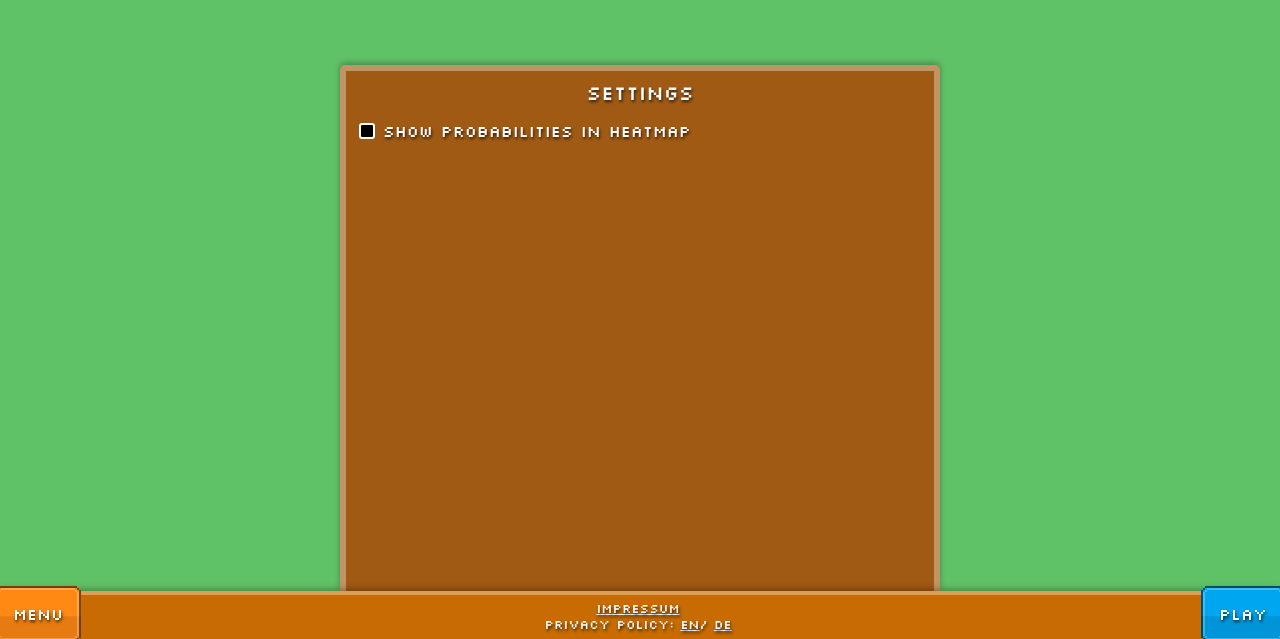
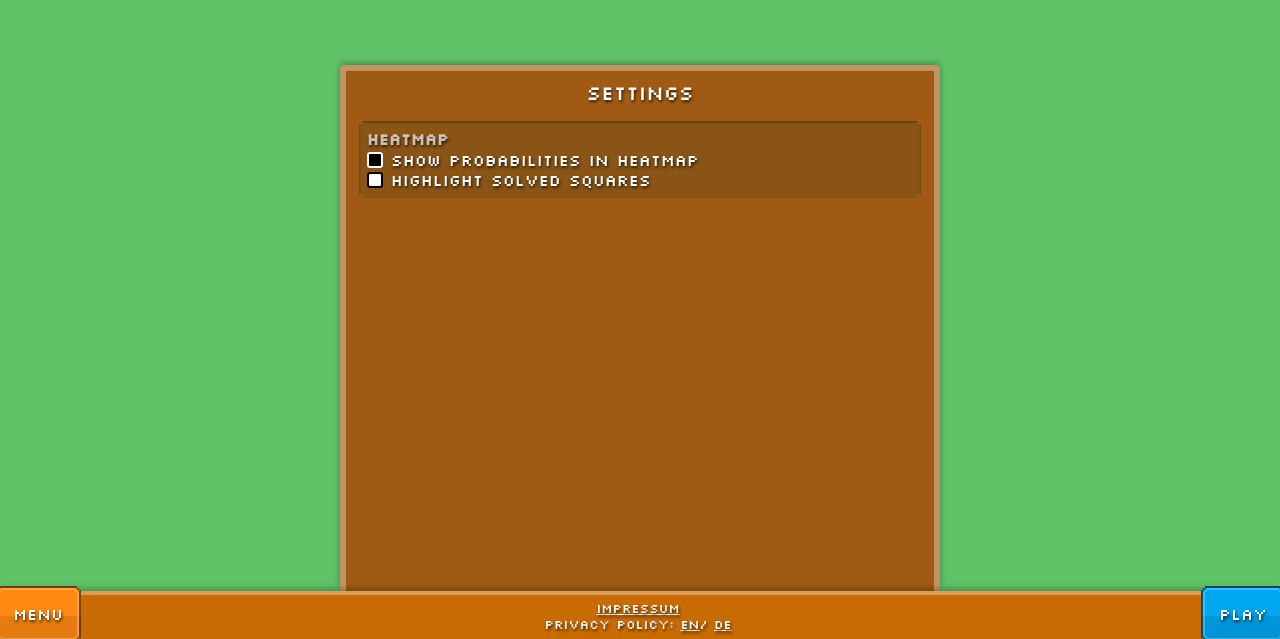
Before and after one commit to derJunker/disco-zoo-solver, a Vue app in the folder frontend/: page /settings in a window 1280 px wide. Shown: the part 161-800 px from the top of the page. Built offline with nearby package versions, Linux system fonts and the light colour scheme.

Commit message:
impl showPercentage and added setting highlightSolved

```diff
--- a/frontend/src/components/Basic/DiscoBoard.vue
+++ b/frontend/src/components/Basic/DiscoBoard.vue
@@ -8,8 +8,9 @@
       <AnimalSquare
           v-if="game.board[coords.x][coords.y].occupied && game.board[coords.x][coords.y].revealed"
           :animal="game.board[coords.x][coords.y].animalBoardInstance.animal" class="animal-square" />
-<!--                <span style="user-select: none;" v-else-if="probabilities">{{probabilities[coords.x][coords.y].toFixed-->
-<!--                (3)}}</span>-->
+                <span style="user-select: none;"
+                      v-else-if="showPercentages && probabilities">{{probabilities[coords.x][coords.y].toFixed
+                (3)}}</span>
     </button>
     <transition name="fade">
       <div class="loading" v-if="showLoading">
@@ -28,6 +29,7 @@ import {getHeatmapColor} from "@/util/heatmap-colors";
 import {defineComponent} from "vue";
 import LoadingCircle from "@/components/Basic/LoadingCircle.vue";
 import {RegionColors} from "@/types/RegionColors";
+import {useSettings} from "@/store/useSettings";
 
 export default defineComponent({
   name: 'disco-board',
@@ -67,7 +69,8 @@ export default defineComponent({
 
   data() {
     return {
-      showLoading: this.loading
+      showLoading: this.loading,
+      showPercentages: useSettings().showPercentages
     }
   },
 
--- a/frontend/src/components/Basic/LabledCheckBox.vue
+++ b/frontend/src/components/Basic/LabledCheckBox.vue
@@ -1,7 +1,7 @@
 <template>
  <span class="labeled-checkbox">
    <button :id="inputId" :class="{ 'checked': checked }" @click="$emit('checked', !checked)"></button>
-   <label :for="inputId" @click="$emit('checked', !checked)">{{ label }}</label>
+   <label :for="inputId">{{ label }}</label>
  </span>
 </template>
 
@@ -52,8 +52,5 @@ export default defineComponent({
       default: false
     }
   },
-  methods: {
-
-  }
 })
 </script>
--- a/frontend/src/store/useSettings.ts
+++ b/frontend/src/store/useSettings.ts
@@ -6,6 +6,7 @@ import {ref} from "vue";
 
 export const useSettings = defineStore('settings', () => {
     const showPercentages = ref(getSettingFromLocalStorage('showPercentages', false));
+    const highlightSolved = ref(getSettingFromLocalStorage('highlightSolved', true));
 
     function getSettingFromLocalStorage(settingName: string, defaultValue: any) {
         const storedValue = localStorage.getItem(`disco_settings_${settingName}`);
@@ -13,7 +14,7 @@ export const useSettings = defineStore('settings', () => {
     }
 
     function setSettingToLocalStorage(settingName: string, value: any) {
-        localStorage.setItem(`disco_settings_${settingName}`, JSON.stringify(value));
+        localStorage.setItem(`disco-zoo_settings_${settingName}`, JSON.stringify(value));
     }
 
     function setShowPercentages(value: boolean) {
@@ -21,8 +22,15 @@ export const useSettings = defineStore('settings', () => {
         setSettingToLocalStorage('showPercentages', value);
     }
 
+    function setHighlightSolved(value: boolean) {
+        highlightSolved.value = value;
+        setSettingToLocalStorage('highlightSolved', value);
+    }
+
     return {
         showPercentages,
         setShowPercentages,
+        highlightSolved,
+        setHighlightSolved
     };
 });
--- a/frontend/src/views/SettingsView.vue
+++ b/frontend/src/views/SettingsView.vue
@@ -4,8 +4,13 @@
       <transition name="overlay">
         <div v-if="showSettings" id="settings-menu" class="wood-menu menu-bottom dock-bottom dock-bottom-shadow">
           <h1>Settings</h1>
-          <labled-check-box input-id="show-perc" label="Show probabilities in Heatmap" :checked="showPercentages"
-                            @checked="onShowPercentagesClicked"/>
+          <div class="wood-menu-group">
+            <h2>Heatmap</h2>
+            <labled-check-box input-id="show-perc" label="Show probabilities in Heatmap" :checked="showPercentages"
+                              @checked="onShowPercentagesClicked"/>
+            <labled-check-box input-id="highlight-solved" label="highlight solved squares" :checked="highlightSolved"
+                              @checked="onHighlightSolvedClicked"/>
+          </div>
         </div>
         <menu-overlay v-else-if="!showSettings && showMenuOverlay"
                       class="menu-overlay dock-bottom menu-bottom dock-bottom-shadow"
@@ -70,7 +75,8 @@ export default defineComponent({
       showMenuOverlay: false,
       showPlayOverlay: false,
 
-      showPercentages: settings.showPercentages
+      showPercentages: settings.showPercentages,
+      highlightSolved: settings.highlightSolved
     }
   },
   setup() {
@@ -114,6 +120,11 @@ export default defineComponent({
       settings.setShowPercentages(val)
     },
 
+    onHighlightSolvedClicked(val: boolean) {
+      this.highlightSolved = val
+      settings.setHighlightSolved(val)
+    },
+
     onMenuClick() {
       if (!this.showMenuOverlay) {
         this.showPlayOverlay = false;
--- a/frontend/src/views/accuracy/single-click/AccuracySingleClickResultDetailsView.vue
+++ b/frontend/src/views/accuracy/single-click/AccuracySingleClickResultDetailsView.vue
@@ -18,9 +18,9 @@
                 <div class="tile" v-for="coords in getCoords()" :key="coords" :style="getStyle(coords)">
                   <img v-if="isClickedTile(coords)" src="/mouse-click.png" :alt="'You Clicked ' + coords"
                        rel="preload"/>
-                  <!--                <span>-->
-                  <!--                  {{(singleClickHistory[showIndex].probabilities[coords.x][coords.y]*100).toFixed(1)}}%-->
-                  <!--                </span>-->
+                                  <span v-if="showPercentages">
+                                    {{(singleClickHistory[showIndex].probabilities[coords.x][coords.y]*100).toFixed(1)}}%
+                                  </span>
                 </div>
                 <div class="score">Accuracy: {{(singleClickHistory[showIndex].accuracy*100).toFixed(2)}}%</div>
               </div>
@@ -161,6 +161,7 @@ import {getHeatmapColor} from "@/util/heatmap-colors";
 import {AccuracyGameType} from "@/types/accuracy/AccuracyGameType";
 import {Animal} from "@/types/Animal";
 import {generateSeed} from "@/util/seed-generator";
+import {useSettings} from "@/store/useSettings";
 
 const state = useAccuracyState()
 
@@ -181,7 +182,8 @@ export default defineComponent({
   data() {
     return {
       singleClickHistory: state.singleClickHistory,
-      showIndex: 0
+      showIndex: 0,
+      showPercentages: useSettings().showPercentages
     }
   },
 
--- a/frontend/src/views/accuracy/streak/AccuracyStreakResultDetailsView.vue
+++ b/frontend/src/views/accuracy/streak/AccuracyStreakResultDetailsView.vue
@@ -18,9 +18,9 @@
                 <div class="tile" v-for="coords in getCoords()" :key="coords" :style="getStyle(coords)">
                   <img v-if="isClickedTile(coords)" src="/mouse-click.png" :alt="'You Clicked ' + coords"
                        rel="preload"/>
-                  <!--                <span>-->
-                  <!--                  {{(singleClickHistory[showIndex].probabilities[coords.x][coords.y]*100).toFixed(1)}}%-->
-                  <!--                </span>-->
+                                  <span v-if="showPercentages">
+                                    {{(singleClickHistory[showIndex].probabilities[coords.x][coords.y]*100).toFixed(1)}}%
+                                  </span>
                 </div>
                 <div class="score">Accuracy: {{(singleClickHistory[showIndex].accuracy*100).toFixed(2)}}%</div>
               </div>
@@ -161,6 +161,7 @@ import {getHeatmapColor} from "@/util/heatmap-colors";
 import {AccuracyGameType} from "@/types/accuracy/AccuracyGameType";
 import {Animal} from "@/types/Animal";
 import {generateSeed} from "@/util/seed-generator";
+import {useSettings} from "@/store/useSettings";
 
 const state = useAccuracyState()
 
@@ -170,7 +171,8 @@ export default defineComponent({
   data() {
     return {
       singleClickHistory: state.singleClickHistory,
-      showIndex: Math.max(0, state.singleClickHistory.length-1)
+      showIndex: Math.max(0, state.singleClickHistory.length-1),
+      showPercentages: useSettings().showPercentages
     }
   },
 
```
Also changed, not shown: 1 other file (tests, documents, lock files or other folders).
